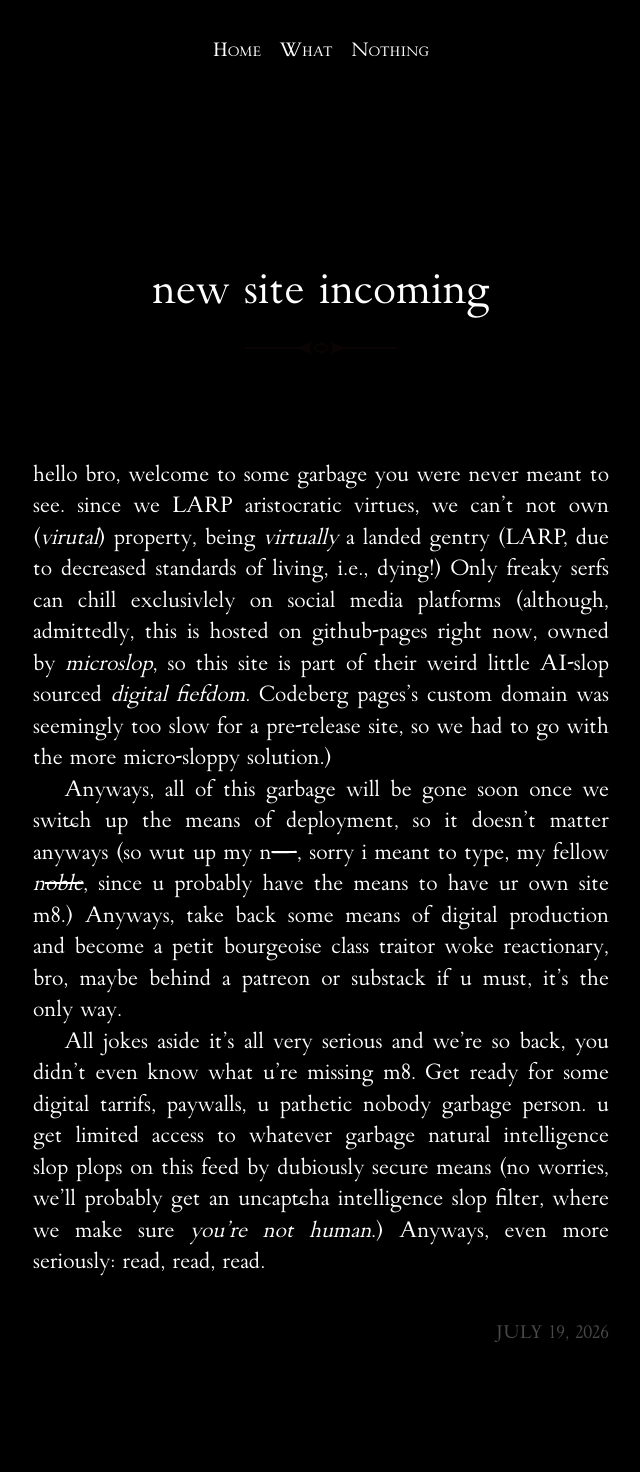
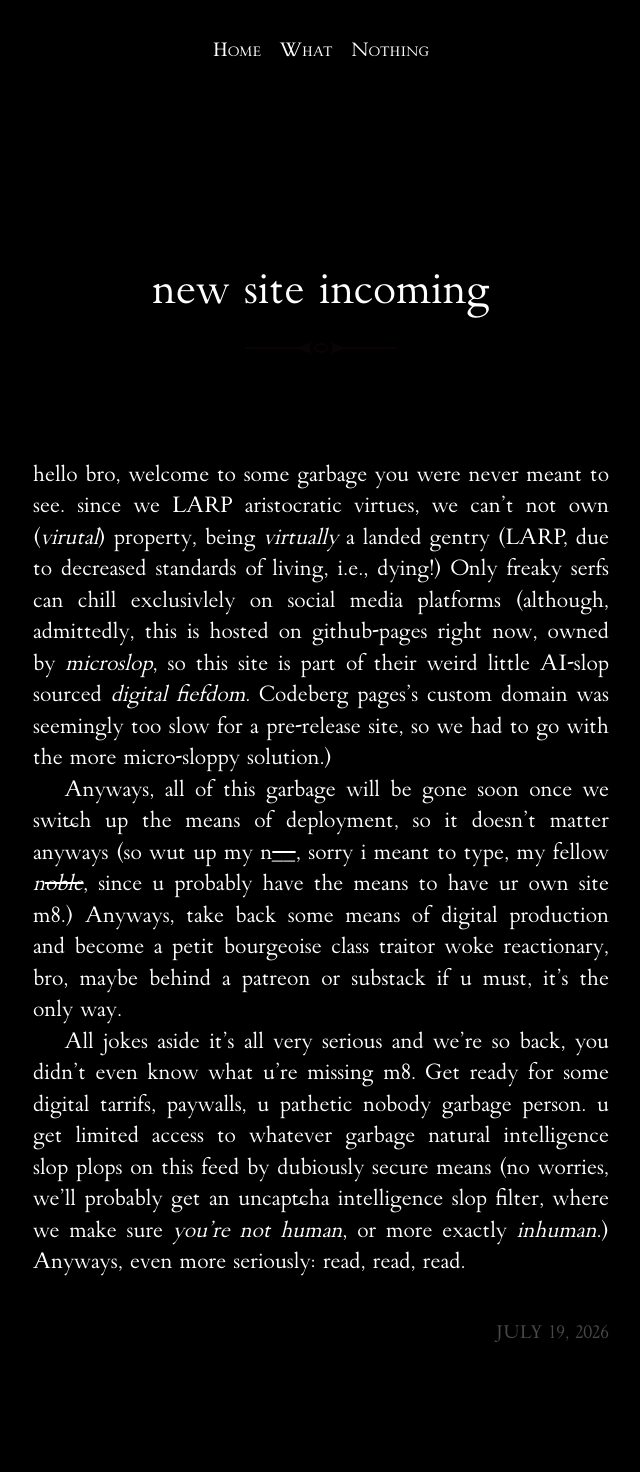
Before and after one commit to abryantt/hmm, a Jekyll site: the page built from _posts/2026-07-19-hola-como-estas-homie.markdown, in a window 1280 px wide. Shown: the whole page, without its empty margins (319-959 px from the left). Built offline with Jekyll 4.4.1, drawn with Linux system fonts in a browser that asks for light colours.

Commit message:
inhuman mode

```diff
--- a/_posts/2026-07-19-hola-como-estas-homie.markdown
+++ b/_posts/2026-07-19-hola-como-estas-homie.markdown
@@ -6,6 +6,6 @@ categories: meta meta meta
 ---
 hello bro, welcome to some garbage you were never meant to see. since we LARP aristocratic virtues, we can't not own (*virutal*) property, being *virtually* a landed gentry (LARP, due to decreased standards of living, i.e., dying!) Only freaky serfs can chill exclusivlely on social media platforms (although, admittedly, this is hosted on github-pages right now, owned by *microslop*, so this site is part of their weird little AI-slop sourced *digital fiefdom*. Codeberg pages's custom domain was seemingly too slow for a pre-release site, so we had to go with the more micro-sloppy solution.)
 
-Anyways, all of this garbage will be gone soon once we switch up the means of deployment, so it doesn't matter anyways (so wut up my n<del>----</del>, sorry i meant to type, my fellow *n<del>oble</del>*, since u probably have the means to have ur own site m8.) Anyways, take back some means of digital production and become a petit bourgeoise class traitor woke reactionary, bro, maybe behind a patreon or substack if u must, it's the only way.
+Anyways, all of this garbage will be gone soon once we switch up the means of deployment, so it doesn't matter anyways (so wut up my n<del>____</del>, sorry i meant to type, my fellow *n<del>oble</del>*, since u probably have the means to have ur own site m8.) Anyways, take back some means of digital production and become a petit bourgeoise class traitor woke reactionary, bro, maybe behind a patreon or substack if u must, it's the only way.
 
-All jokes aside it's all very serious and we're so back, you didn't even know what u're missing m8. Get ready for some digital tarrifs, paywalls, u pathetic nobody garbage person. u get limited access to whatever garbage natural intelligence slop plops on this feed by dubiously secure means (no worries, we'll probably get an uncaptcha intelligence slop filter, where we make sure *you're not human*.) Anyways, even more seriously: read, read, read.
+All jokes aside it's all very serious and we're so back, you didn't even know what u're missing m8. Get ready for some digital tarrifs, paywalls, u pathetic nobody garbage person. u get limited access to whatever garbage natural intelligence slop plops on this feed by dubiously secure means (no worries, we'll probably get an uncaptcha intelligence slop filter, where we make sure *you're not human*, or more exactly *inhuman*.) Anyways, even more seriously: read, read, read.
```
